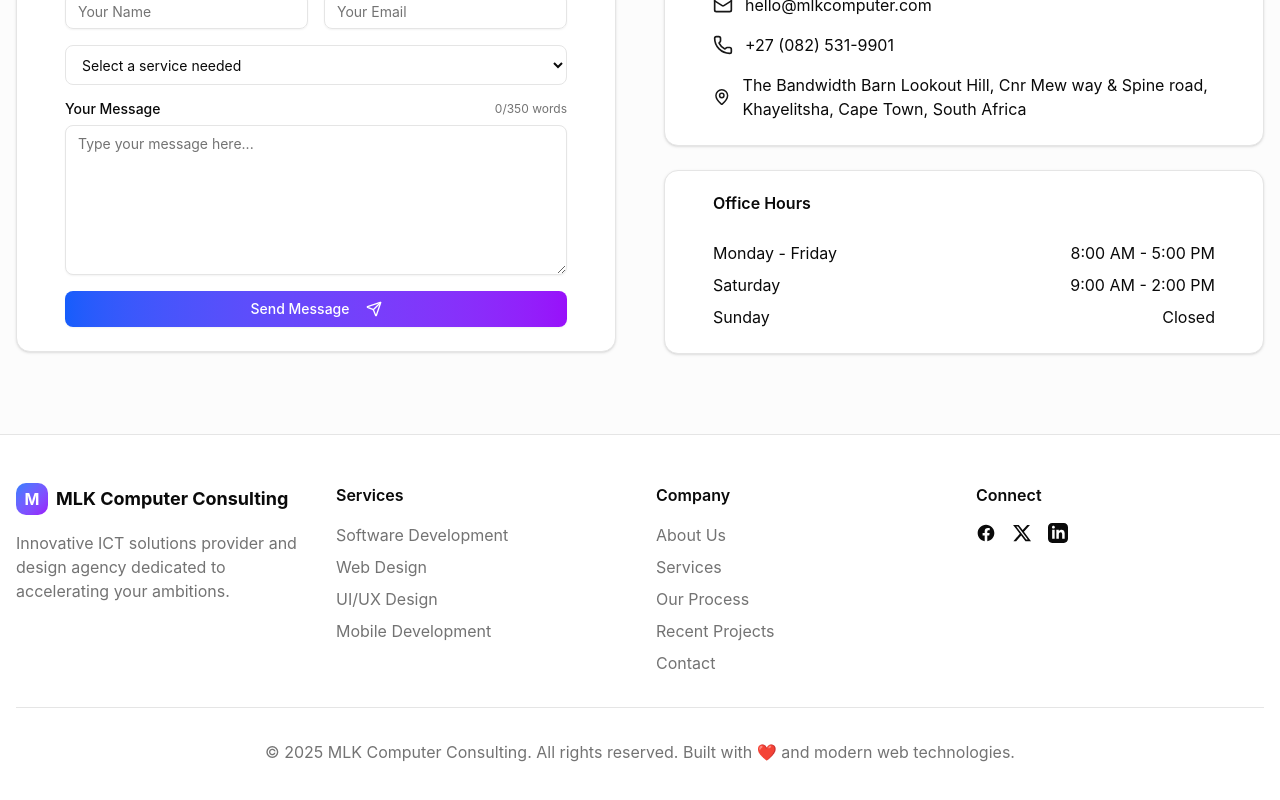
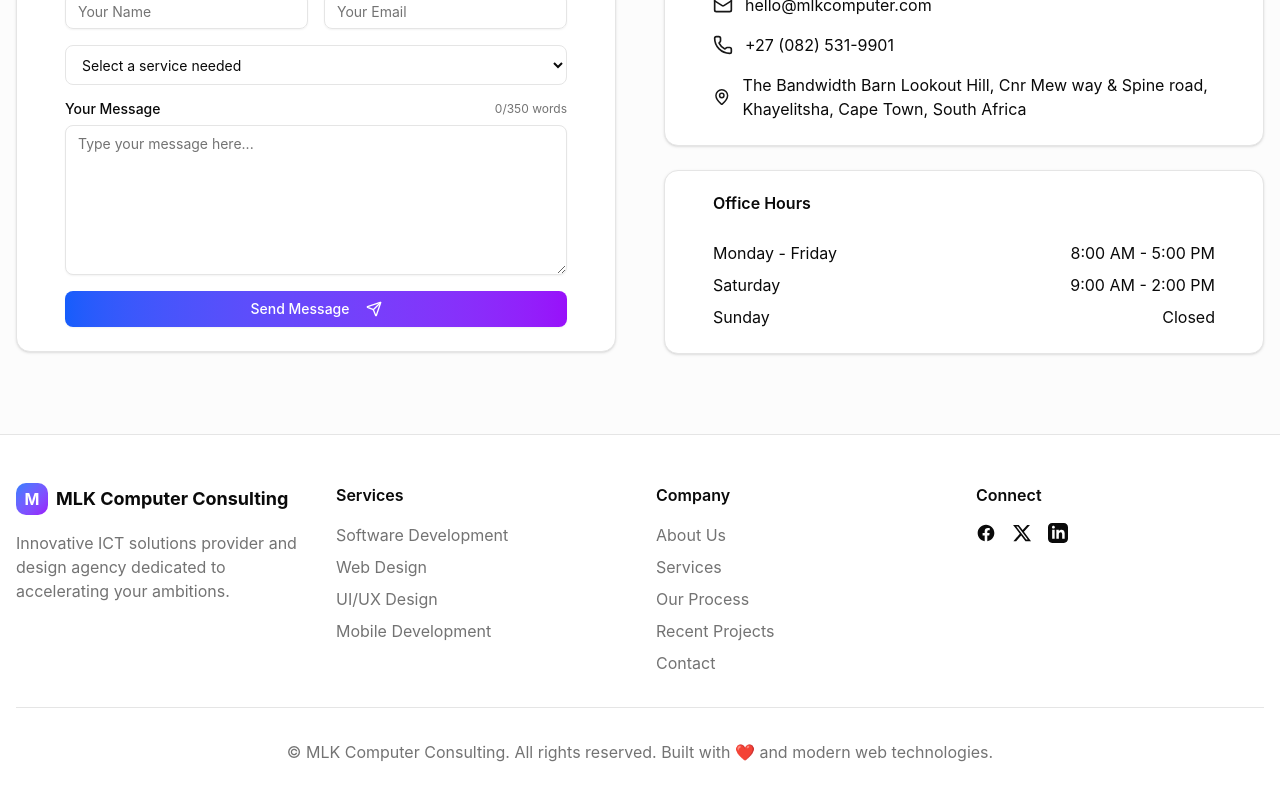
Before and after one commit to ZolileN/mlkcomputerconsulting, a React (Vite) app: page / in a window 1280 px wide. Shown: the part 5574-6374 px from the top of the page. Built offline with nearby package versions, Linux system fonts and the light colour scheme.

Commit message:
Update App.jsx auto year footer update

```diff
--- a/src/App.jsx
+++ b/src/App.jsx
@@ -1254,7 +1254,7 @@ function App() {
           </div>
 
           <div className="border-t border-border mt-8 pt-8 text-center text-muted-foreground">
-            <p>&copy; 2025 MLK Computer Consulting. All rights reserved. Built with ❤️ and modern web technologies.</p>
+            <p>© <script>document.write(new Date().getFullYear())</script> MLK Computer Consulting. All rights reserved. Built with ❤️ and modern web technologies.</p>
           </div>
         </div>
       </footer>
```
